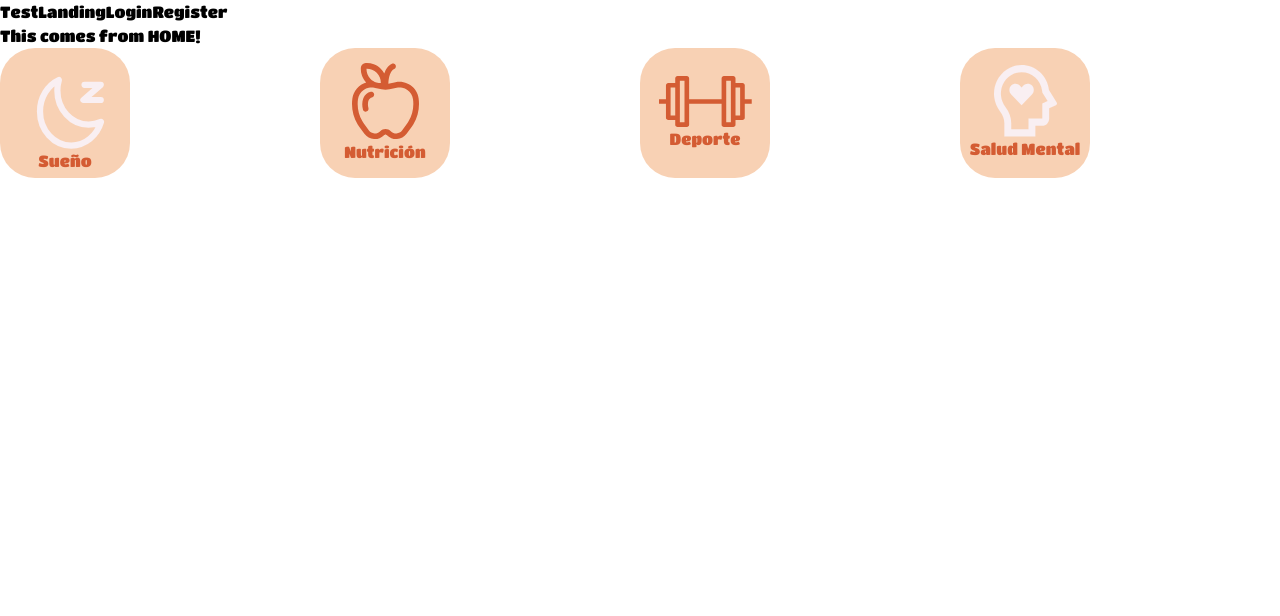
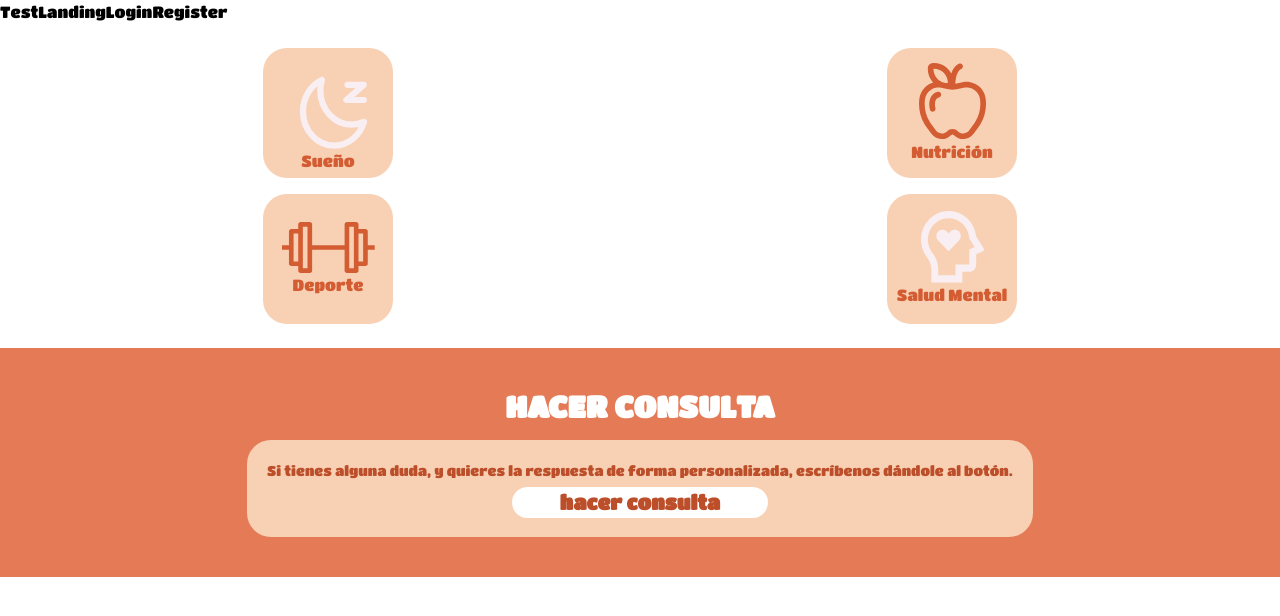
Before and after one commit to aleswebgit/Deploy-Habit-Front-End, a React (Create React App) app: page / in a window 1280 px wide. Shown: the top 616 px of the page. Built offline with nearby package versions, Linux system fonts and the light colour scheme.

Commit message:
set Advice component and merged eslint config

```diff
--- /dev/null
+++ b/src/Components/Advice.jsx
@@ -0,0 +1,19 @@
+import React from 'react'
+
+const Advice = () => {
+  return (
+    <section className="flex flex-col items-center bg-[#E57A56] p-10 space-y-4 text-3xl">
+      <h2 className="text-white font-extrabold">HACER CONSULTA</h2>
+      <div className="bg-[#F8D1B4] p-5 rounded-3xl text-center space-y-4">
+        <p className="text-sm text-[#BC4E2A]">Si tienes alguna duda, y quieres la respuesta de forma personalizada,
+            escríbenos dándole al botón.
+        </p>
+        <a className=" bg-white rounded-3xl text-xl font-bold py-1 px-12 text-[#BC4E2A]">
+                hacer consulta
+        </a>
+      </div>
+    </section>
+  )
+}
+
+export default Advice
--- a/src/Components/Category.jsx
+++ b/src/Components/Category.jsx
@@ -36,11 +36,11 @@ const Category = () => {
   ])
 
   return (
-    <section className='grid grid-flow-col mx-auto'>
+    <section className='grid grid-cols-2 gap-4 p-6'>
       {categories.map( category => {
         return (
-          <a href="/section" key={category.name}>
-            <div className=" flex flex-col items-center justify-center bg-[#F8D1B4] w-[130px] aspect-square rounded-[35px]">
+          <a key={category.name} href="/section" className='flex justify-center'>
+            <div className=" flex flex-col items-center justify-center bg-[#F8D1B4] w-[130px] aspect-square rounded-3xl">
               <div className="flex item-center justify-center">
                 {category.icon}
               </div>
--- a/src/Views/Home.jsx
+++ b/src/Views/Home.jsx
@@ -1,6 +1,7 @@
 import { useEffect, useState } from 'react'
 import Category from '../Components/Category'
 import Landing from '../Views/Landing'
+import Advice from '../Components/Advice'
 
 
 const Home = () => {
@@ -19,8 +20,8 @@ const Home = () => {
         ? <Landing loading = {loading}/>
         : (
           <>
-          This comes from HOME!
             <Category/>
+            <Advice/>
           </>
         )}
     </div>
```
